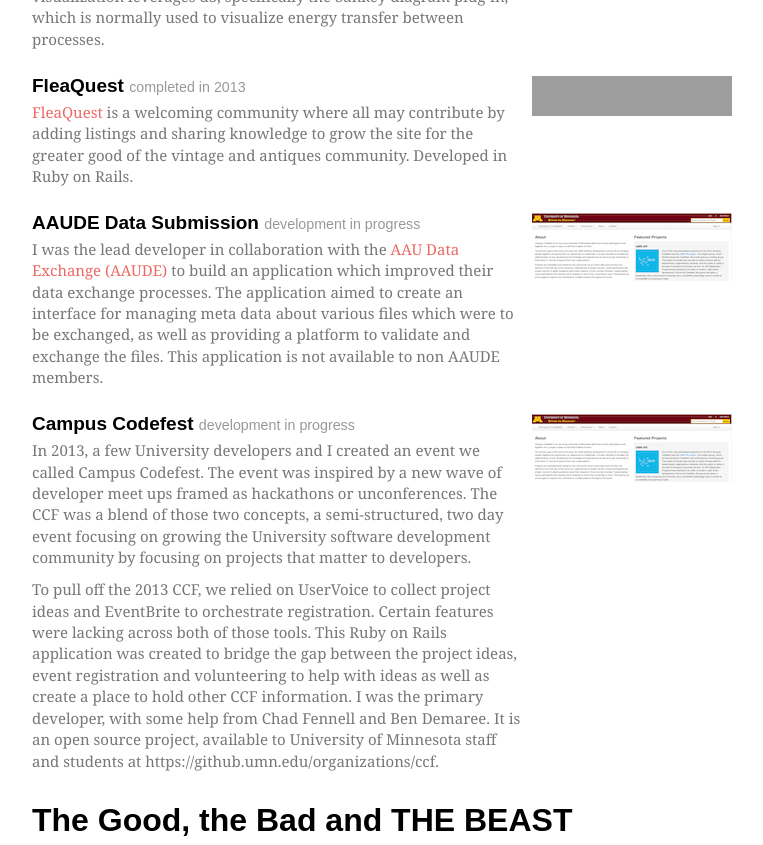
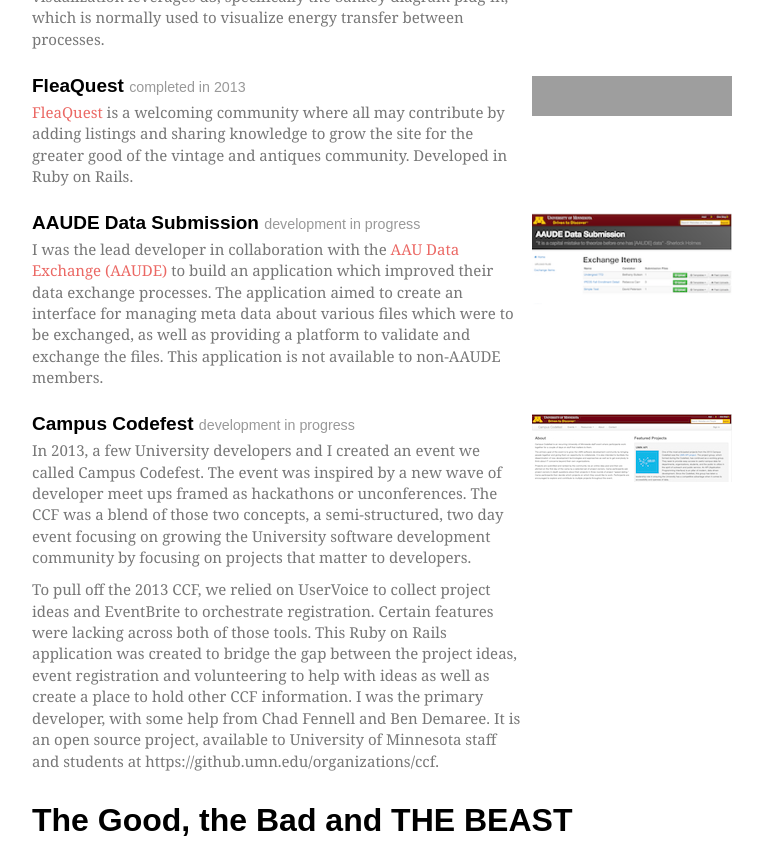
Before and after one commit to pete2786/pete2786.github.io, a Jekyll site: the page index.html, which Jekyll copies as it is, in a window 1280 px wide and 900 px high, scrolled down 2155 px, cut to the strip 0-845 px from the top of the window. Shown: the whole strip, without its empty margins (258-1021 px from the left). Built offline with Jekyll 4.4.1, drawn with Linux system fonts in a browser that asks for light colours; nearby versions of some CDN libraries; some web fonts are replaced; grey boxes are pictures that could not be loaded.

Commit message:
Added AAUDE image instead of retreading CCF image.

```diff
--- a/index.html
+++ b/index.html
@@ -142,12 +142,12 @@
       </div>
 
       <div class="media">
-        <a class="pull-right" href="http://apps.oir.umn.edu/campus_codefest">
-          <img class="media-object" src="images/ccf.jpg" width="200px" alt="Campus Codefest">
+        <a class="pull-right" href="#">
+          <img class="media-object" src="images/aaude.png" width="200px" alt="AAUDE Data Submission">
         </a>
         <div class="media-body">
           <h4 class="media-heading">AAUDE Data Submission <small>development in progress</small></h4>
-          <p>I was the lead developer in collaboration with the <a href="http://aaude.org/">AAU Data Exchange (AAUDE)</a> to build an application which improved their data exchange processes. The application aimed to create an interface for managing meta data about various files which were to be exchanged, as well as providing a platform to validate and exchange the files. This application is not available to non AAUDE members.
+          <p>I was the lead developer in collaboration with the <a href="http://aaude.org/">AAU Data Exchange (AAUDE)</a> to build an application which improved their data exchange processes. The application aimed to create an interface for managing meta data about various files which were to be exchanged, as well as providing a platform to validate and exchange the files. This application is not available to non-AAUDE members.
           </p>
         </div>
       </div>
```
Also changed, not shown: images/aaude.png (added).
